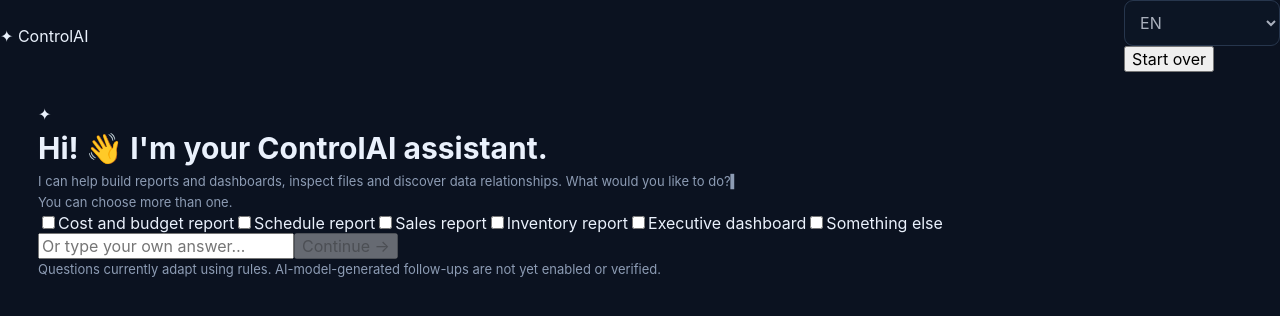
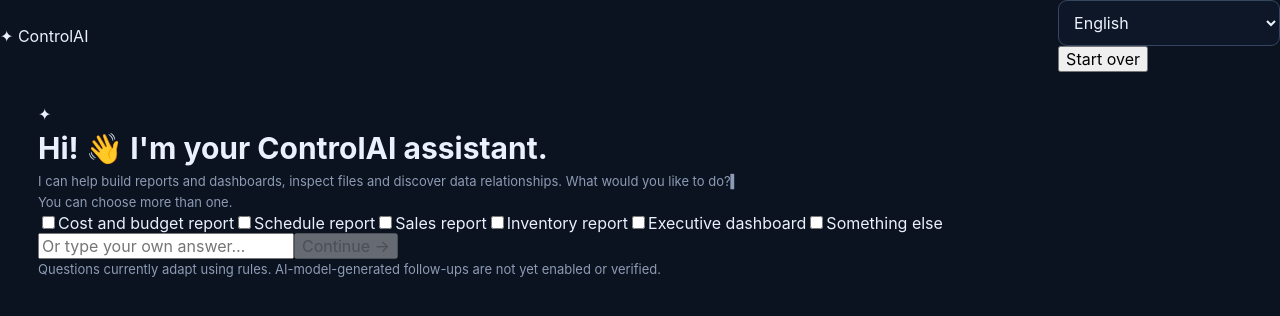
Before and after one commit to arvinazizian/ControlAI, a React (Vite) app: page / in a window 1280 px wide. Shown: the top 316 px of the page. Built offline with nearby package versions, Linux system fonts and the light colour scheme.

Commit message:
feat: allow language switching directly from conversational landing page

```diff
--- a/src/ChatOnboarding.tsx
+++ b/src/ChatOnboarding.tsx
@@ -7,7 +7,7 @@
  fa:{hello:"سلام! 👋 من دستیار ControlAI هستم.",intro:"می‌توانم برایت گزارش و داشبورد بسازم، فایل‌ها را بررسی کنم و ارتباط داده‌ها را پیدا کنم. اول بگو چه کاری می‌خواهی انجام دهی؟",next:"ادامه",back:"سؤال قبل",reset:"شروع دوباره",custom:"یا پاسخ خودت را بنویس…",send:"ارسال",choose:"می‌توانی چند گزینه را انتخاب کنی.",done:"خوب است. حالا برای ساخت گزارش، داده‌هایت را وارد کن.",open:"رفتن به ورود داده و ساخت گزارش",goal:["گزارش هزینه و بودجه","گزارش زمان‌بندی","گزارش فروش","گزارش موجودی","داشبورد مدیریتی","کار دیگری دارم"],source:["فایل Excel یا CSV دارم","داده‌ها در سیستم یا پایگاه داده‌اند","فعلاً داده‌ای ندارم"],detail:["نمودار و داشبورد","جدول و خروجی گزارش","هر دو"],frequency:["یک گزارش برای همین حالا","گزارش دوره‌ای و قابل به‌روزرسانی"],other:"هدفت را با چند کلمه توضیح بده.",reply:"متوجه شدم:",pending:"این راهنما فعلاً بر اساس پاسخ‌ها سؤال بعدی را انتخاب می‌کند؛ تولید سؤال با مدل AI هنوز فعال و تأیید نشده است."},
  en:{hello:"Hi! 👋 I'm your ControlAI assistant.",intro:"I can help build reports and dashboards, inspect files and discover data relationships. What would you like to do?",next:"Continue",back:"Previous question",reset:"Start over",custom:"Or type your own answer…",send:"Send",choose:"You can choose more than one.",done:"Great. Next, bring in your data to build a report.",open:"Open data import and report builder",goal:["Cost and budget report","Schedule report","Sales report","Inventory report","Executive dashboard","Something else"],source:["I have Excel or CSV files","My data is in a system or database","I don't have data yet"],detail:["Charts and dashboard","Table and export","Both"],frequency:["One report now","Recurring, refreshable report"],other:"Describe what you want in a few words.",reply:"Got it:",pending:"Questions currently adapt using rules. AI-model-generated follow-ups are not yet enabled or verified."}
 } as const;
-export default function ChatOnboarding({language,onOpenWorkspace}:{language:Language;onOpenWorkspace:()=>void}){
+export default function ChatOnboarding({language,onOpenWorkspace,onLanguageChange}:{language:Language;onOpenWorkspace:()=>void;onLanguageChange:(next:Language)=>void}){
  const ui=language==="fa"?dictionary.fa:dictionary.en;
  const [step,setStep]=useState(0),[selected,setSelected]=useState<string[]>([]),[free,setFree]=useState(""),[answers,setAnswers]=useState<Record<string,string[]>>({});
  const [visible,setVisible]=useState(0);
@@ -26,7 +26,7 @@
  function submit(){if(!question)return;const values=[...selected,...(free.trim()?[free.trim()]:[])];if(!values.length)return;setAnswers(old=>({...old,[question.id]:values}));setSelected([]);setFree("");setStep(n=>n+1);}
  function previous(){if(step===0)return;const prev=questions[step-1];setStep(n=>n-1);setSelected(answers[prev?.id]||[]);setFree("");}
  return <div className="chat-app" dir={language==="fa"||language==="ar"?"rtl":"ltr"}>
-  <header className="chat-top"><div className="chat-logo"><span>✦</span> ControlAI</div><div className="chat-top-actions"><select aria-label="Language" value={language} disabled title="Language is configured in workspace"><option value={language}>{language.toUpperCase()}</option></select><button className="chat-subtle" onClick={()=>{setStep(0);setAnswers({});setSelected([]);setFree("");}}>{ui.reset}</button></div></header>
+  <header className="chat-top"><div className="chat-logo"><span>✦</span> ControlAI</div><div className="chat-top-actions"><select aria-label="Language" value={language} onChange={e=>onLanguageChange(e.target.value as Language)}><option value="fa">فارسی</option><option value="en">English</option><option value="nl">Nederlands</option><option value="ar">العربية</option><option value="tr">Türkçe</option></select><button className="chat-subtle" onClick={()=>{setStep(0);setAnswers({});setSelected([]);setFree("");}}>{ui.reset}</button></div></header>
   <main className="chat-center"><div className="chat-avatar">✦</div><h1>{ui.hello}</h1><p className="chat-message" aria-live="polite">{message.slice(0,visible)}<span className="chat-cursor" aria-hidden="true">▍</span></p>
    {!finished&&question&&<div className="chat-choice-area" key={question.id}>
     {question.multi&&<p className="chat-hint">{ui.choose}</p>}
```
